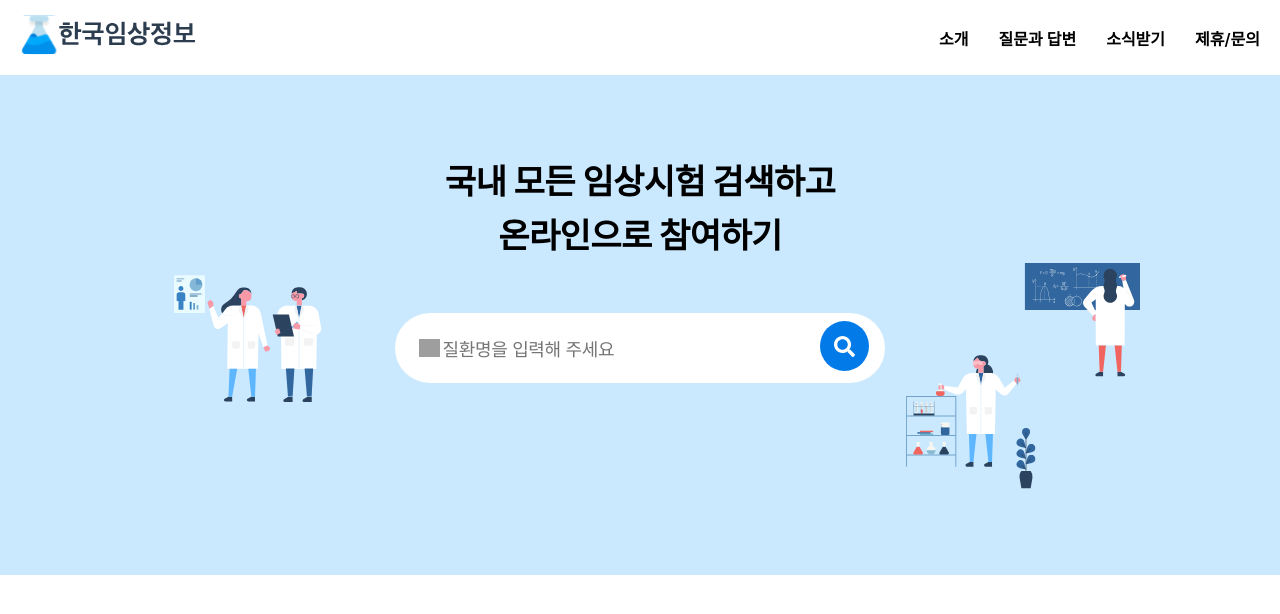
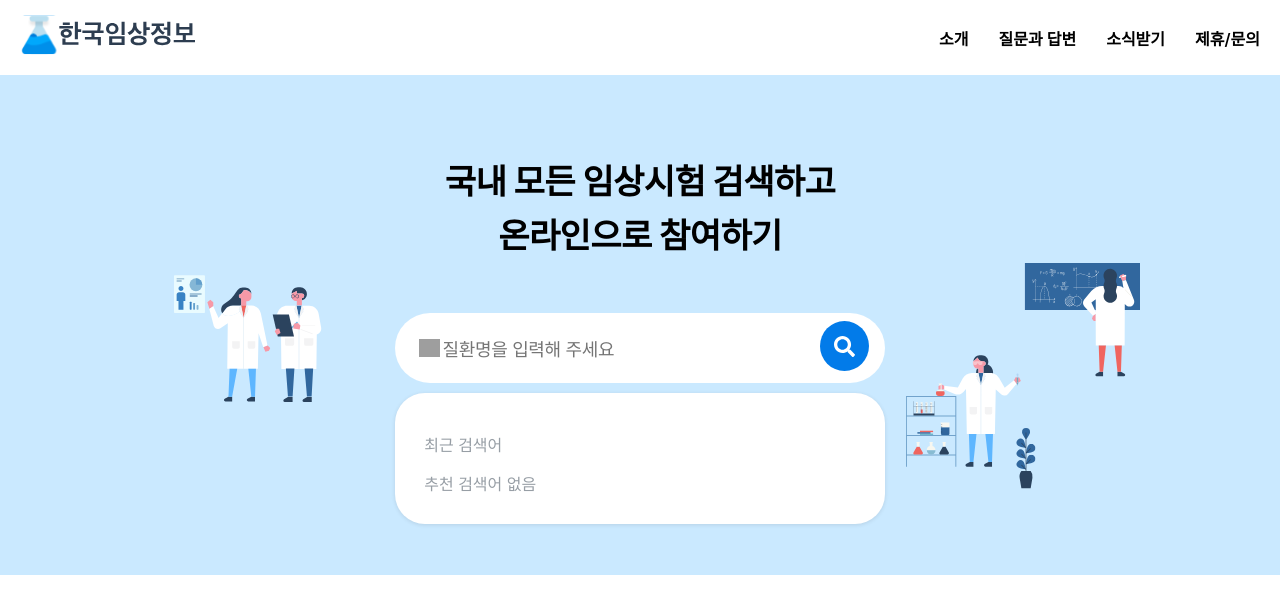
Before and after one commit to WantedTeam17/pre-onboarding-12th-3-17, a React app: page / in a window 1280 px wide. Shown: the top 614 px of the page. Built offline with nearby package versions, Linux system fonts and the light colour scheme.

Commit message:
Feat: 최근 검색어 기능 구현

```diff
--- a/src/components/Input.tsx
+++ b/src/components/Input.tsx
@@ -8,6 +8,7 @@ interface InputProps {
   handlerFocus: () => void;
   handlerChange: (target: string) => void;
   handlerPressKey: (target: string) => void;
+  handleEnter: () => void;
   value: string;
 }
 
@@ -16,8 +17,14 @@ const Input = ({
   handlerChange,
   handlerPressKey,
   handlerClear,
+  handleEnter,
   value,
 }: InputProps) => {
+  const handleKeyPress = (e: React.KeyboardEvent<HTMLInputElement>) => {
+    if (e.key === "Enter") {
+      handleEnter();
+    }
+  };
   return (
     <InputWrap>
       <StyledInput
@@ -29,6 +36,7 @@ const Input = ({
         }}
         onChange={(e) => handlerChange(e.target.value)}
         onKeyDown={(e) => handlerPressKey(e.key)}
+        onKeyPress={handleKeyPress}
         value={value}
       ></StyledInput>
       <ClearButton value={value} handlerClear={handlerClear} />
--- a/src/components/RelatedSearches.tsx
+++ b/src/components/RelatedSearches.tsx
@@ -1,4 +1,4 @@
-import { useEffect, useRef } from "react";
+import { useEffect, useRef, useState } from "react";
 import { styled } from "styled-components";
 import { colors } from "../constants/colors";
 import SearchItem from "./SearchItem";
@@ -13,6 +13,7 @@ interface RelatedSearchProps {
     sickNm: string;
   }[];
   isLoading: boolean;
+  recentSearches: string[];
 }
 
 const RelatedSearches = ({
@@ -20,9 +21,8 @@ const RelatedSearches = ({
   focusIdx,
   terms,
   isLoading,
+  recentSearches,
 }: RelatedSearchProps) => {
-  // TODO: localstorage에서 캐싱되어 있는 검색어들 불러오기
-
   const [relatedSearchRef, itemRefs, movingScrollToKeyboard] =
     useMovingScrollToKeyboard(focusIdx);
 
@@ -37,8 +37,17 @@ const RelatedSearches = ({
       ) : (
         <>
           {query && <SearchItem string={query} isFocusing={false} />}
+
           {!terms || terms.length === ZERO ? (
-            <p>추천 검색어 없음</p>
+            <ListContainer>
+              <p>최근 검색어</p>
+              <SearchList>
+                {recentSearches.map((recentSearch, index) => (
+                  <ListItem key={index}>{recentSearch}</ListItem>
+                ))}
+              </SearchList>
+              <p>추천 검색어 없음</p>
+            </ListContainer>
           ) : (
             <>
               <p>추천 검색어</p>
@@ -60,7 +69,35 @@ const RelatedSearches = ({
     </RelatedSearchWrap>
   );
 };
+
 export default RelatedSearches;
+
+const ListContainer = styled.div`
+  padding: 10px;
+  width: 100%;
+
+  & > p {
+    padding-top: 10px;
+    color: #979ea5;
+  }
+`;
+
+const SearchList = styled.ul`
+  padding-top: 5px;
+`;
+
+const ListItem = styled.li`
+  margin-top: 2px;
+  padding: 8px 2px;
+  width: 100%;
+  font-weight: 400;
+  cursor: pointer;
+
+  &:hover {
+    background-color: #eef1f1;
+    box-shadow: rgba(0, 0, 0, 0.1) 0px 4px 12px;
+  }
+`;
 
 const RelatedSearchWrap = styled.div`
   display: flex;
--- a/src/components/SearchBar.tsx
+++ b/src/components/SearchBar.tsx
@@ -5,17 +5,18 @@ import { useState } from "react";
 import useDebounce from "../hooks/useDebounce";
 import processKeyboard from "../utils/processKeyboard";
 import styled from "styled-components";
+import { useRecentSearches } from "../hooks/useRecentSearches";
 
 const SearchBar = () => {
   const [isFocus, handlerFocus] = useFocus();
   const [focusIdx, setFocusIdx] = useState<number>(-1);
   const [query, setQuery] = useState<string>("");
+  const { data, isLoading } = useDebounce(query, 500);
 
-  const { data, isLoading } = useDebounce(query, 500);
+  const { recentSearches, addRecentSearch } = useRecentSearches();
 
   const handlerChange = (target: string) => {
     setQuery(target);
-
     if (target === "") setFocusIdx(-1);
   };
 
@@ -27,6 +28,12 @@ const SearchBar = () => {
     setQuery("");
   };
 
+  const handleEnter = () => {
+    if (query.trim() !== "") {
+      addRecentSearch(query);
+    }
+  };
+
   return (
     <SearchContainer>
       <Input
@@ -35,15 +42,17 @@ const SearchBar = () => {
         handlerPressKey={handlerPressKey}
         handlerClear={handlerClear}
         value={query}
+        handleEnter={handleEnter}
       />
-      {isFocus && (
+      {/* {isFocus && ( */}
       <RelatedSearches
         query={query}
         terms={data}
         focusIdx={focusIdx}
         isLoading={isLoading}
+        recentSearches={recentSearches}
       />
-      )}
+      {/* )} */}
     </SearchContainer>
   );
 };
--- /dev/null
+++ b/src/hooks/useRecentSearches.ts
@@ -0,0 +1,23 @@
+import { useState, useEffect } from "react";
+
+// 최근 검색어와 관련된 상태와 기능을 관리하는 커스텀 훅
+export const useRecentSearches = () => {
+  const [recentSearches, setRecentSearches] = useState<string[]>([]);
+
+  useEffect(() => {
+    const storedSearches = localStorage.getItem("recentSearches");
+    if (storedSearches) {
+      setRecentSearches(JSON.parse(storedSearches));
+    }
+  }, []);
+
+  // 새로운 검색어를 최근 검색어 목록에 추가하는 함수
+  const addRecentSearch = (searchTerm: string) => {
+    const updatedSearches = [...recentSearches];
+    updatedSearches.unshift(searchTerm);
+    setRecentSearches(updatedSearches);
+    localStorage.setItem("recentSearches", JSON.stringify(updatedSearches));
+  };
+
+  return { recentSearches, addRecentSearch };
+};
```
Lines whose indentation alone changed are shown as unchanged.
